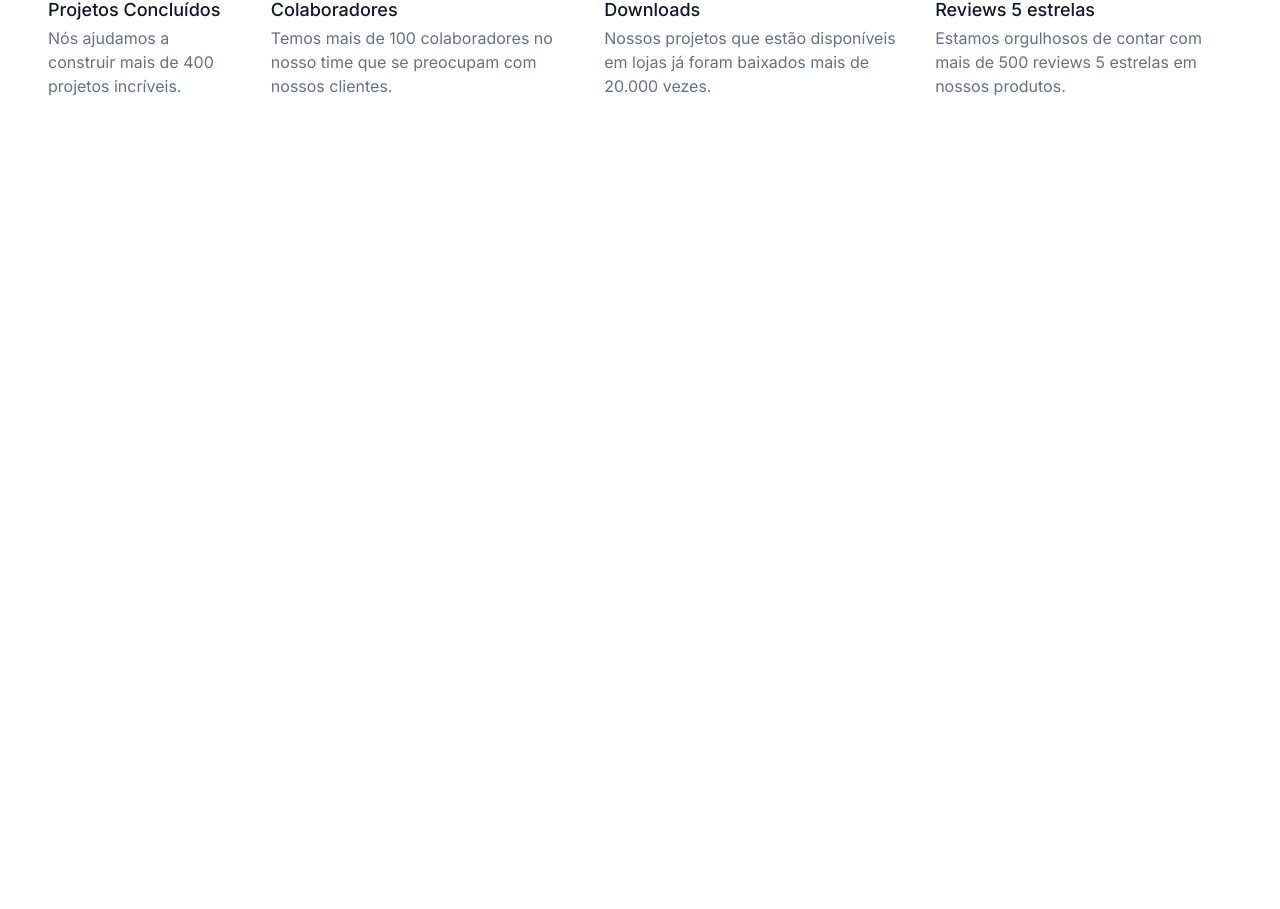
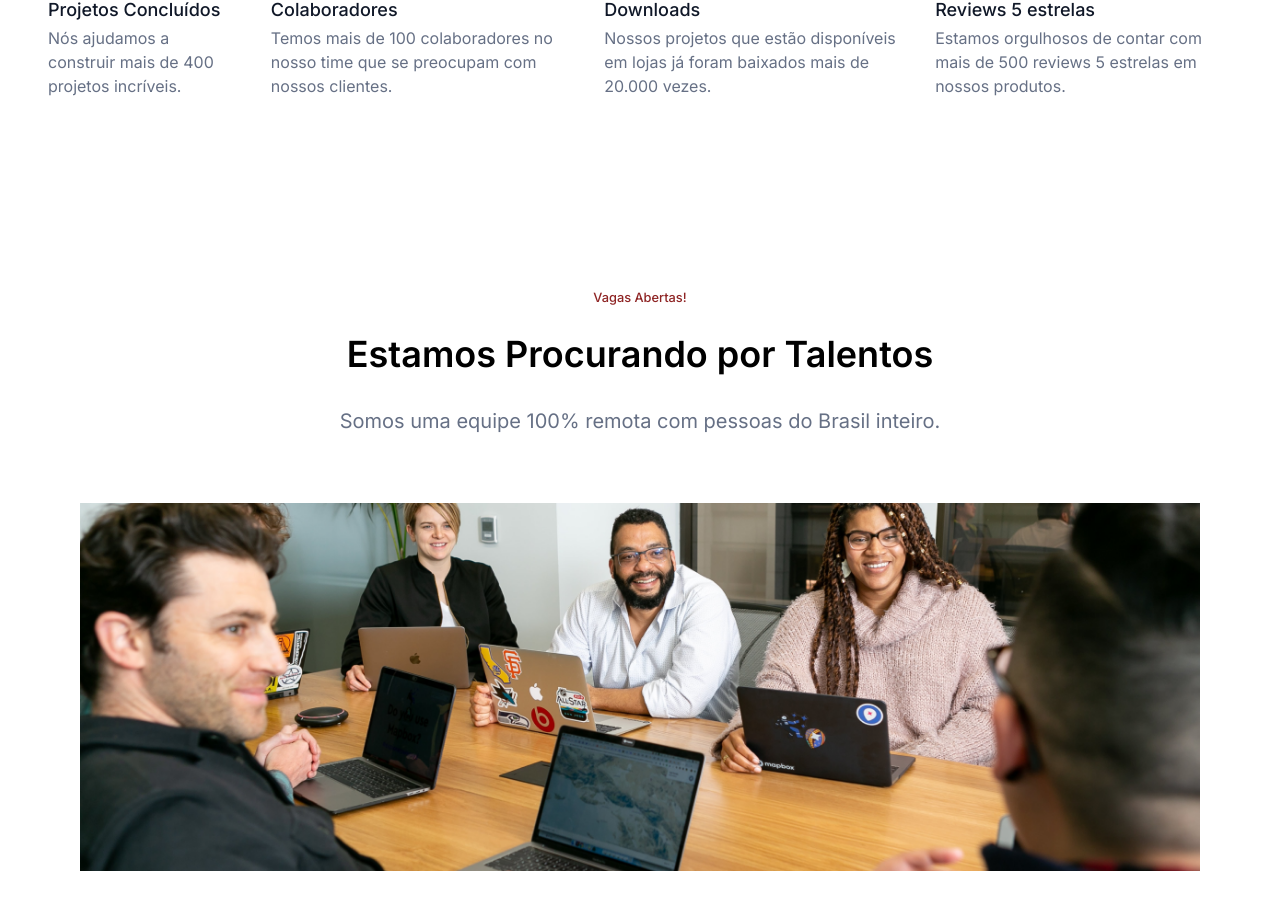
Before and after one commit to tecinfo2030/OptimusTech, a plain HTML site: page index.html in a window 1280 px wide. Shown: the part 551-1460 px from the top of the page. Before the commit the page ends 800 px from the top, so only its background shows below. Drawn offline with Linux system fonts and the light colour scheme.

Commit message:
feat: adiciona a seção careers com estilização

```diff
--- a/index.html
+++ b/index.html
@@ -83,6 +83,17 @@
             </div>
 
         </section>
+
+        <section class="careers">
+            <div class="careers__content">
+                <h3 class="careers__subtitle">Vagas Abertas!</h3>
+                <h2 class="careers__title">Estamos Procurando por Talentos</h2>
+                <p class="careers__description">Somos uma equipe 100% remota com pessoas do Brasil inteiro.</p>
+                <img class="careers__image" src="./imagens/Image.png" alt="Imagem de pessoas em uma reunião de equipe">
+            </div>
+        </section>
+
+
     </main>
 
     <footer></footer>
--- a/styles/style.css
+++ b/styles/style.css
@@ -1,6 +1,7 @@
 @import url(../styles/menu.css);
 @import url(../styles/intro.css);
 @import url(../styles/metrics.css);
+@import url(../styles/vagas.css);
 
 :root {
     --cor-primaria: #FFFFFF;
--- /dev/null
+++ b/styles/vagas.css
@@ -0,0 +1,41 @@
+.careers {
+
+    display: flex;
+    font-family: var(--fonte-principal);
+    padding: 6em 5em 6em 5em;
+    gap: 64px;
+
+ }
+
+.careers__subtitle {
+
+    color: var(--cor-destaque);
+    font-size: .8em;
+    font-weight: 500;
+    line-height: 1.25em;
+    text-align: center;
+
+ }
+
+.careers__title {
+
+    font-weight: 600;
+    font-size: 2.25em;
+    line-height: 2.7em;
+    text-align: center;
+
+ }
+
+.careers__description {
+
+    color: var(--cor-secundaria);
+    font-weight: 400;
+    font-size: 1.25em;
+    line-height: 1.8em;
+    text-align: center;
+
+}
+
+.careers__image {
+    margin: 4em 0;
+}
```
Also changed, not shown: imagens/Image.png (added).
